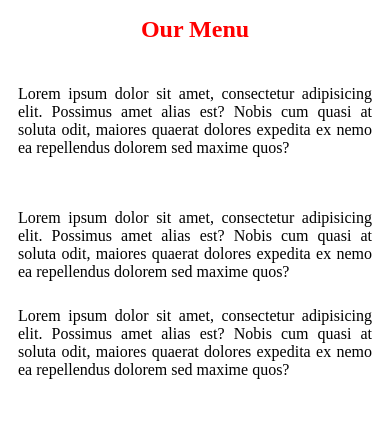
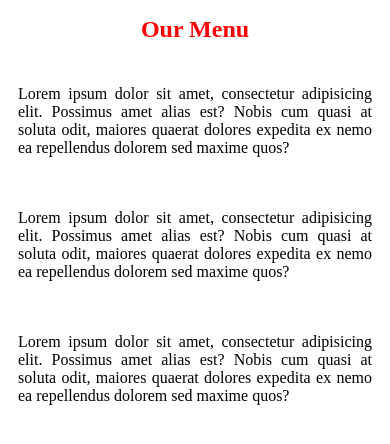
Before and after one commit to darlenealderson/coursera, a plain HTML site: page module2-solutions/index.html in a window 390 px wide. Drawn offline with Linux system fonts and the light colour scheme.

Commit message:
3rd row again

```diff
--- a/module2-solutions/index.html
+++ b/module2-solutions/index.html
@@ -12,7 +12,7 @@
 <section>
 	<div class="col-lg-4 col-md-6 col-sm-12"><p>Lorem ipsum dolor sit amet, consectetur adipisicing elit. Possimus amet alias est? Nobis cum quasi at soluta odit, maiores quaerat dolores expedita ex nemo ea repellendus dolorem sed maxime quos?</p></div>
 	<div class="col-lg-4 col-md-6 col-sm-12"><p>Lorem ipsum dolor sit amet, consectetur adipisicing elit. Possimus amet alias est? Nobis cum quasi at soluta odit, maiores quaerat dolores expedita ex nemo ea repellendus dolorem sed maxime quos?</p></div>
-	<div class="col-lg-4 col-md-6"><p> Lorem ipsum dolor sit amet, consectetur adipisicing elit. Possimus amet alias est? Nobis cum quasi at soluta odit, maiores quaerat dolores expedita ex nemo ea repellendus dolorem sed maxime quos?</p></div>
+	<div class="col-lg-4 col-sm-12"><p> Lorem ipsum dolor sit amet, consectetur adipisicing elit. Possimus amet alias est? Nobis cum quasi at soluta odit, maiores quaerat dolores expedita ex nemo ea repellendus dolorem sed maxime quos?</p></div>
 </section>
 
 
```
